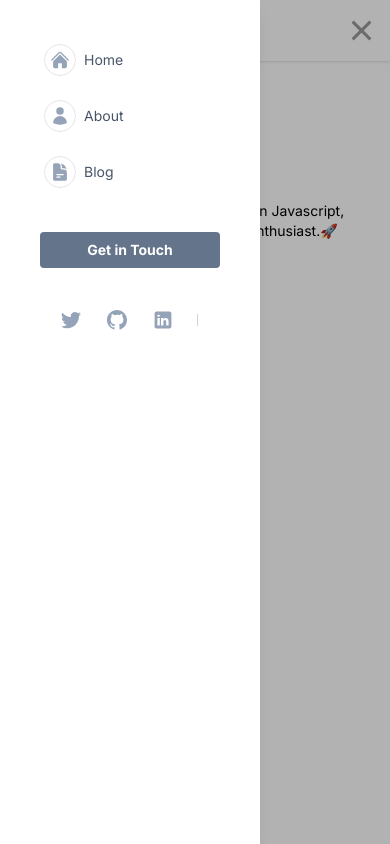
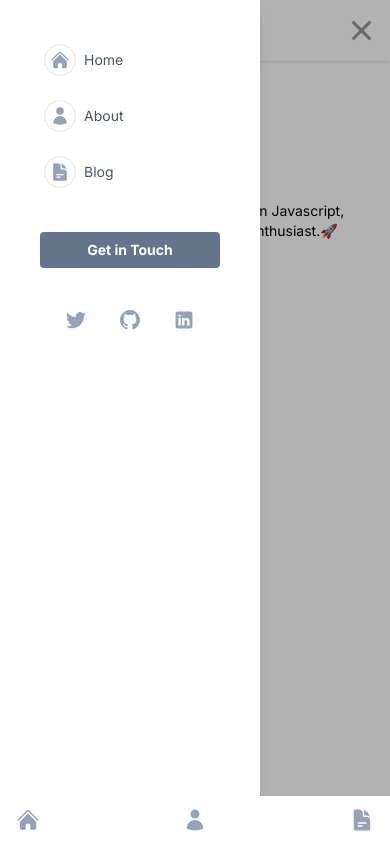
Before and after one commit to ali-shayesteh/portfolio, a Next.js app: page / in a window 390 px wide. Both pictures are taken after a click on the element 361 px from the left and 30 px from the top of the page. Built offline with nearby package versions, Linux system fonts and the light colour scheme.

Commit message:
add bottom appbar

```diff
--- a/src/app/layout.js
+++ b/src/app/layout.js
@@ -1,13 +1,15 @@
-import { Inter } from 'next/font/google'
-import './globals.css'
-import Header from '@/components/header/Header'
+import { Inter } from "next/font/google";
+import "./globals.css";
+import Header from "@/components/header/Header";
+import Footer from "@/components/footer/footer";
 
-const inter = Inter({ subsets: ['latin'] })
+const inter = Inter({ subsets: ["latin"] });
 
 export const metadata = {
-  title: 'Ali Shayesteh | Frontend Engineer Reactjs Nextjs',
-  description: "I'm a frontend engineer, specialized in Javascript, Reactjs, Nextjs, performance enthusiast",
-}
+  title: "Ali Shayesteh | Frontend Engineer Reactjs Nextjs",
+  description:
+    "I'm a frontend engineer, specialized in Javascript, Reactjs, Nextjs, performance enthusiast",
+};
 
 export default function RootLayout({ children }) {
   return (
@@ -15,7 +17,8 @@ export default function RootLayout({ children }) {
       <body className={inter.className}>
         <Header />
         {children}
-        </body>
+        <Footer />
+      </body>
     </html>
-  )
+  );
 }
--- /dev/null
+++ b/src/components/footer/footer.jsx
@@ -0,0 +1,11 @@
+import BottomAppBar from "../mobile/bottomAppBar";
+
+export default function Footer() {
+  return (
+    <>
+      <div className="md:hidden">
+        <BottomAppBar />
+      </div>
+    </>
+  );
+}
--- /dev/null
+++ b/src/components/mobile/bottomAppBar.jsx
@@ -0,0 +1,18 @@
+import { MENU } from "@/constant/config";
+import Link from "next/link";
+
+export default function BottomAppBar(){
+    return (
+        <div className="bg-white h-12 shadow flex justify-between py-3 px-4 fixed bottom-0 w-full">
+            {
+            MENU.map((item, idx) => (
+                <div key={idx}>
+                    <Link href={item.href}>
+                        <item.icon className="w-6 h-6 text-slate-400" />
+                    </Link>
+                </div>
+            ))
+            }
+        </div>
+    )
+}
--- a/src/components/mobile/mobileMenu.jsx
+++ b/src/components/mobile/mobileMenu.jsx
@@ -89,7 +89,7 @@ export default function MobileMenu() {
               Get in Touch
             </Link>
 
-            <div className="gap-6 items-center flex mt-6 justify-center">
+            <div className="gap-8 items-center flex mt-6 justify-center">
             <div>
               <a target="_blank" href="https://www.x.com/alishayesteh.ir">
                 <Twitter />
@@ -110,7 +110,7 @@ export default function MobileMenu() {
                 <LinkedIn />
               </a>
             </div>
-            <div className="border-l h-3 border-slate-300" />
+
           </div>
 
 
```
